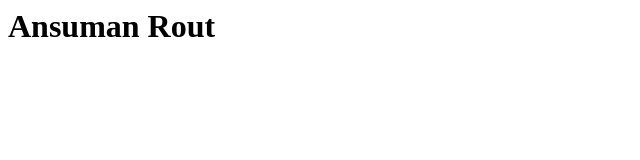
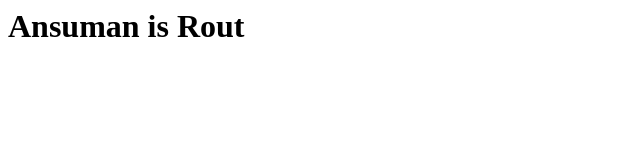
Before and after one commit to Ansuman-Rout/newrepo, a plain HTML site: page index.html in a window 1280 px wide. Shown: the whole page, without its empty margins (0-640 px from the left). Drawn offline with Linux system fonts and the light colour scheme.

Commit message:
change done

```diff
--- a/index.html
+++ b/index.html
@@ -2,6 +2,6 @@
     <head>
 
     </head>
-    <body><h1>Ansuman Rout</h1></body>
+    <body><h1>Ansuman is Rout</h1></body>
 
 </html>
```
